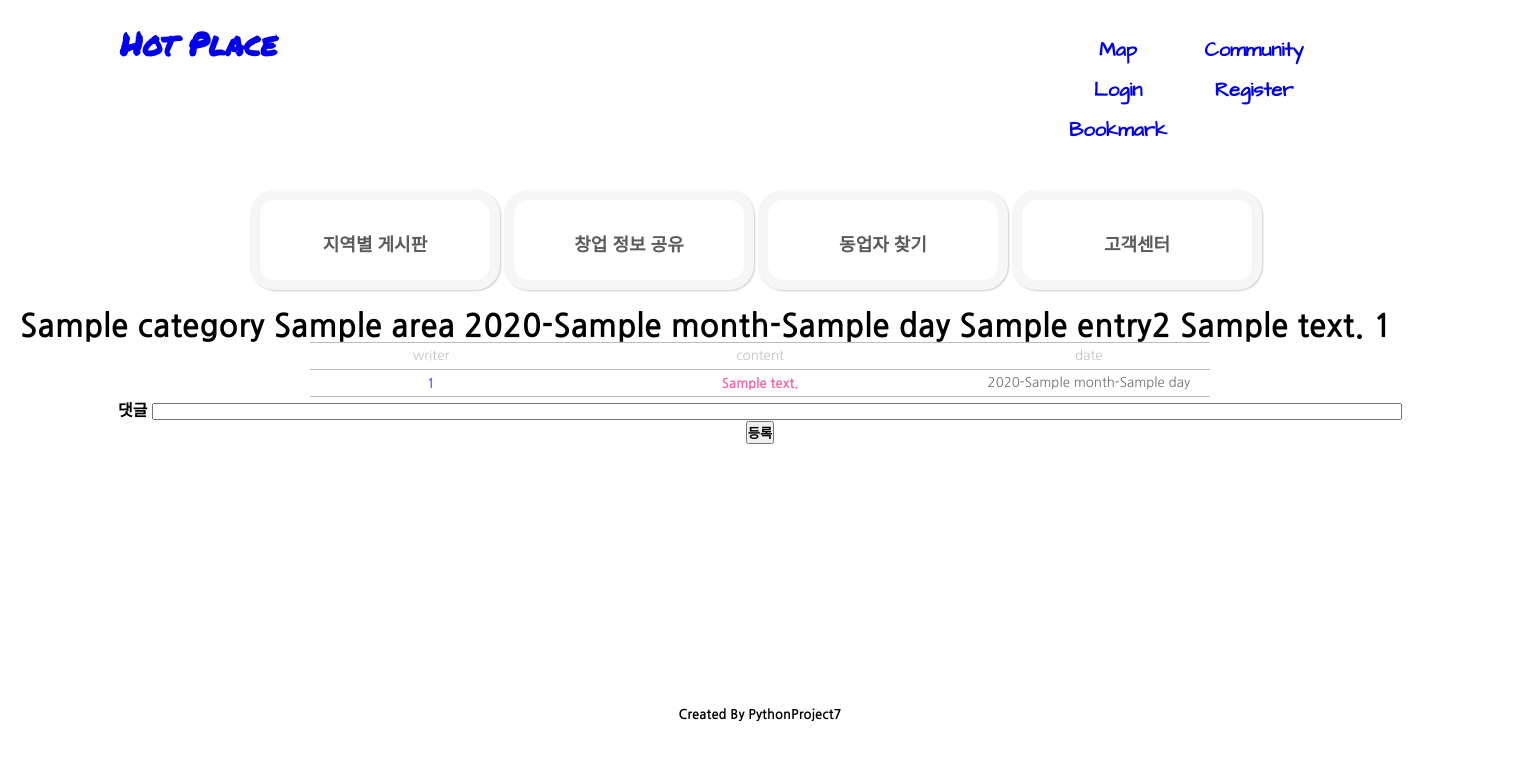
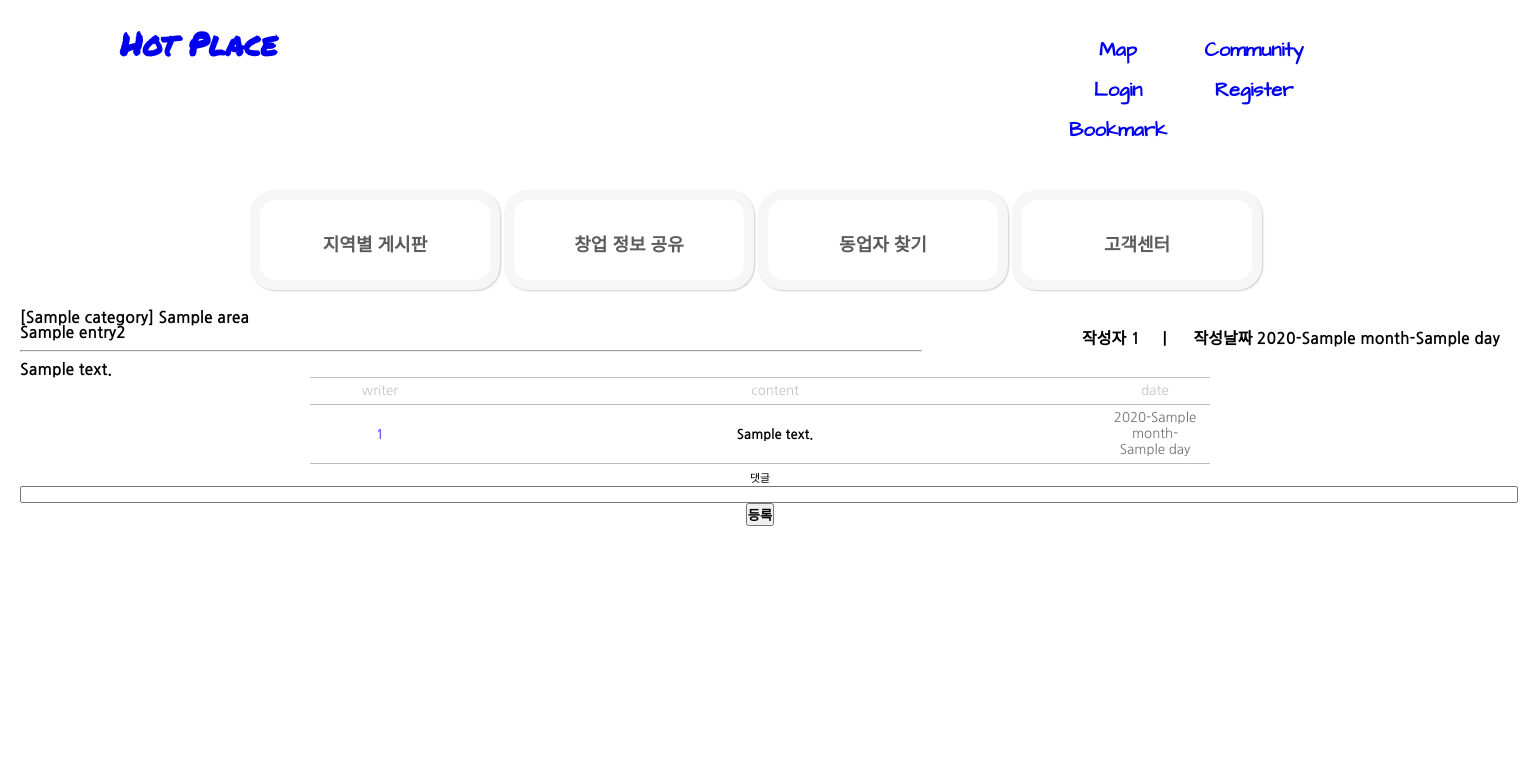
Before and after one commit to redabraxas/HotPlace, a Python web app: template templates/showpost.html in a window 1520 px wide. Shown: the top 766 px of the page. Before the commit the page ends 721 px from the top, so only its background shows below. Run offline with Jinja, Linux system fonts and the light colour scheme; the template is opened without the code that fills it: most values are stand-ins (such as "Sample title", 1, 10 or a date in 2020).

Commit message:
css수정

```diff
--- a/main.py
+++ b/main.py
@@ -629,7 +629,7 @@
         for row in cur:
             wname=row[0]
         if (session['nick']==wname) or (session['nick']=="admin"):
-            g.db.execute('delete from service where p_num=(?)',(num,))
+            g.db.execute('delete from partner where p_num=(?)',(num,))
             g.db.commit()
             return redirect(url_for('localcomm',page=3))
         else:
--- a/templates/community.html
+++ b/templates/community.html
@@ -7,7 +7,7 @@
 
 
 			<div id="community">
-			<div class="communitycontent">
+
 
 
 
--- a/templates/localcomm.html
+++ b/templates/localcomm.html
@@ -1,5 +1,6 @@
 {% extends "community.html" %}
 {% block board %}
+{% if session.logged_in %}
 <div id = "communityboard">
 <CENTER>
 <div class = "boardtitle">
@@ -42,8 +43,7 @@
    			<td style="color:#6F6F6F;font-weight: lighter;">{{ entry.year }}-{{ entry.month }}-{{ entry.day }}</td>
    		</tr>
 
-		{% else %}
-		<li><em>Unbelievable. No entries here so far</em></li>
+
 		{% endfor %}
 	</table>
 	</ul>
@@ -63,5 +63,6 @@
 
 
 </div>
+{% endif %}
 
 {% endblock %}
--- a/templates/showpost.html
+++ b/templates/showpost.html
@@ -2,20 +2,21 @@
 
 {% block board %}
 {% for entry2 in entries2 %}
-<ul class=entries>
-<h1>
-
-{{ entry2.category }}
+<div class=showpost>
+<p class=showposttitle>
+[{{ entry2.category }}]
 {% if page!="2" and page!="4" %} {{ entry2.area }} {% endif %}
-{{ entry2.year }}-{{ entry2.month }}-{{ entry2.day }}
-
-
+</p>
+<p class=showpostsubtitle>
 {{ entry2.title }}
+<span class=showposttitle style="float:right;">작성자 {{ entry2.userid }}
+&nbsp;&nbsp;&nbsp;&nbsp;| &nbsp;&nbsp;&nbsp;&nbsp;
+작성날짜 {{ entry2.year }}-{{ entry2.month }}-{{ entry2.day }} </span>
+</p>
+<hr style="width: 900px; margin-top:10px; margin-bottom:10px; size:1px;">
+<p class=showpostcontent>
 {{ entry2.content }}
-{{ entry2.userid }}
-
-</h1>
-</ul>
+</p>
 {% if session.logged_in %}
 {% if page=="1" %}
 	 <a href="{{ url_for('delpost',page=1,num=entry2.num) }}"><input type=button value="글삭제"></a>
@@ -28,28 +29,32 @@
 	 {% endif %}
 {% endif %}
 
+
+</div>
+
+
 {% endfor %}
 
 
 <CENTER>
-<ul class=entries>
-	<table width=900 border=0 cellspacing =0>
+<ul class=entriesreply>
+	<table width=800 border=0 cellspacing =0>
    		<tr>
-   			<th width=50>writer</th>
-   			<th width=100>content</th>
-   			<th width=50>date</th>
+   			<th width=120>writer</th>
+   			<th width>content</th>
+   			<th width=90>date</th>
 
    		</tr>
    		{% for entry in entries3 %}
 
    		<tr>
    			<td style="color:#6B66FF;">{{ entry.userid }}</td>
-   			<td style="color:#F361A6;">{{ entry.content}}</td>
+   			<td>{{ entry.content}}</td>
    			<td style="color:#6F6F6F;font-weight: lighter;">{{ entry.year }}-{{ entry.month }}-{{ entry.day }}</td>
    		</tr>
 
 		{% else %}
-		<li><em>댓글이 없습니다.</em></li>
+		<li style="font-weight:lighter; font-size:11px; padding:5px;">댓글이 없습니다.</li>
 		{% endfor %}
 	</table>
 	</ul>
@@ -66,8 +71,7 @@
 {% endif %}
 
 
-	<dt>댓글 <input type=text size=100 name=content>
-	<dt><input type=submit value=등록>
+	<dt style="font-weight:lighter; font-size:11px; margin-top: 5px;">댓글 <input type=text size=120 name=content> <input type=submit value=등록>
  </form>
 </div>
 </CENTER>
```
Also changed, not shown: templates/add.html (+7 -4 lines).
